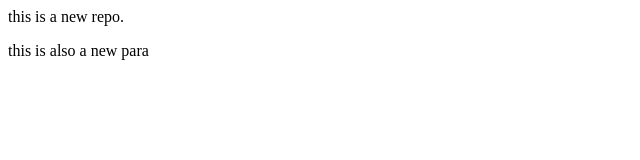
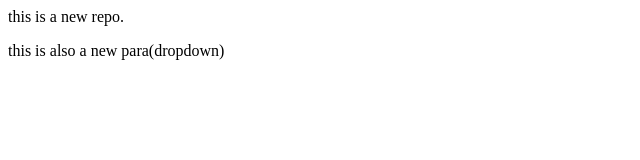
Before and after one commit to the-sunny-06/new-repo, a plain HTML site: page index.html in a window 1280 px wide. Shown: the full height of the page, 0-640 px from the left. Drawn offline with Linux system fonts and the light colour scheme.

Commit message:
dropdown

```diff
--- a/index.html
+++ b/index.html
@@ -1,2 +1,2 @@
 <p>this is a new repo.</p>
-<p>this is also a new para</p>
+<p>this is also a new para(dropdown)</p>
```
